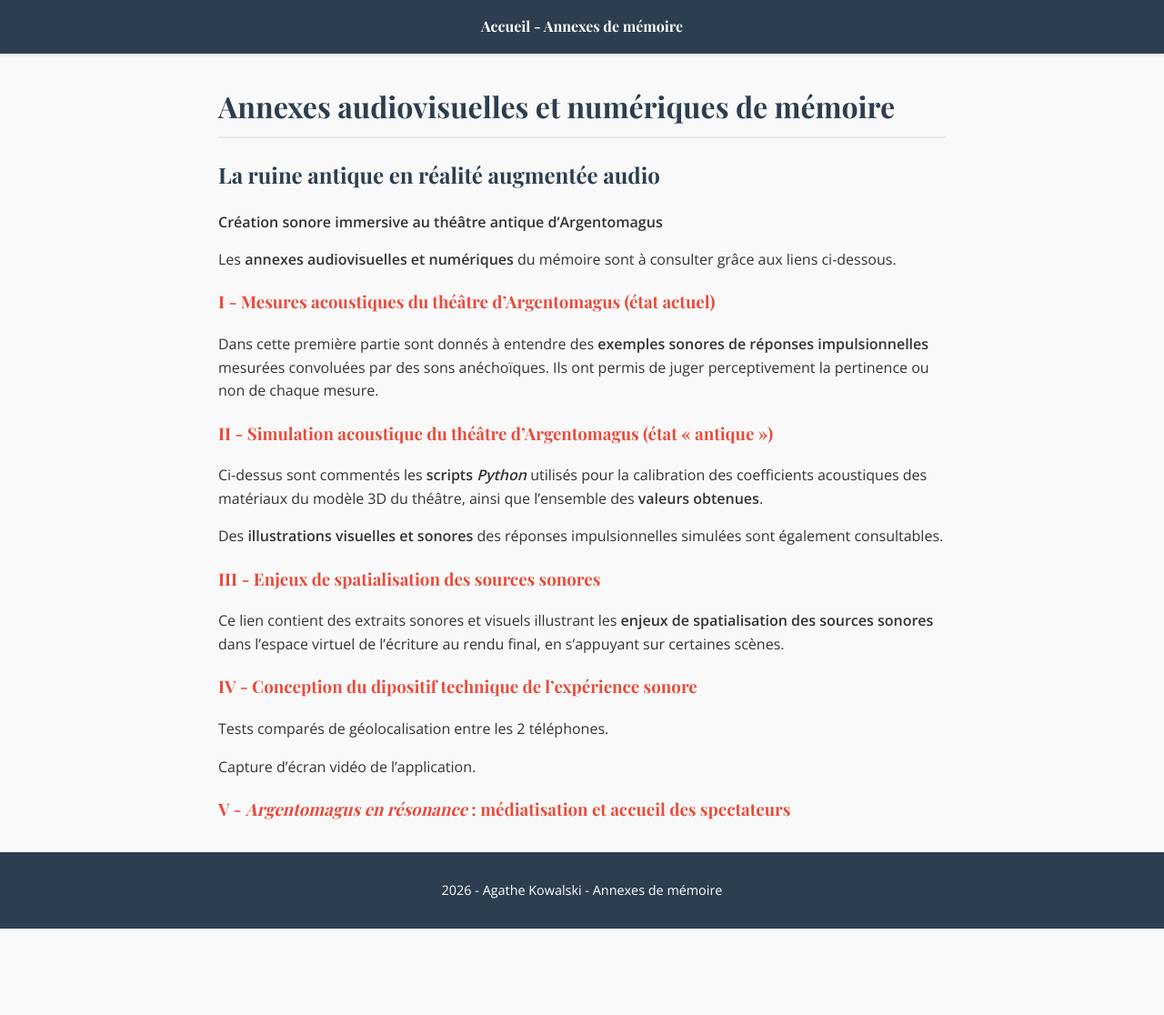
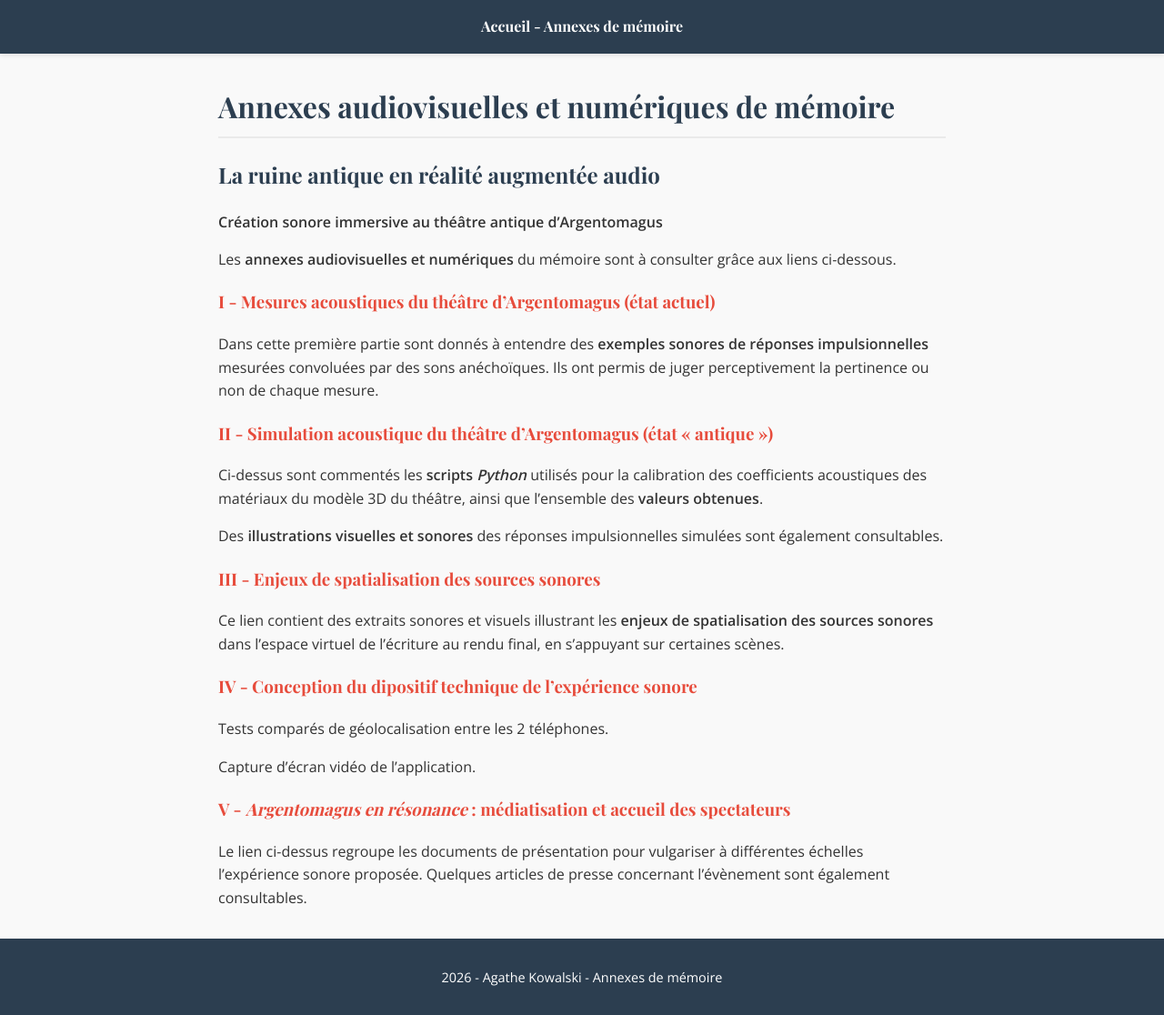
Before and after one commit to agathekowalski/ensll_memoire_p2026, a Jekyll site: the page built from index.md, in a window 1280 px wide. Shown: the whole page at 91% size. Built offline with Jekyll 4.4.1, drawn with Linux system fonts in a browser that asks for light colours; before the commit the page ends 1021 px from its top, so only the background shows below that.

Commit message:
Update index.md

```diff
--- a/index.md
+++ b/index.md
@@ -35,3 +35,6 @@
 Capture d'écran vidéo de l'application.
 
 ### [V - *Argentomagus en résonance* : médiatisation et accueil des spectateurs](argentomagusresonne/)
+
+Le lien ci-dessus regroupe les documents de présentation pour vulgariser à différentes échelles l'expérience sonore proposée.
+Quelques articles de presse concernant l'évènement sont également consultables.
```
